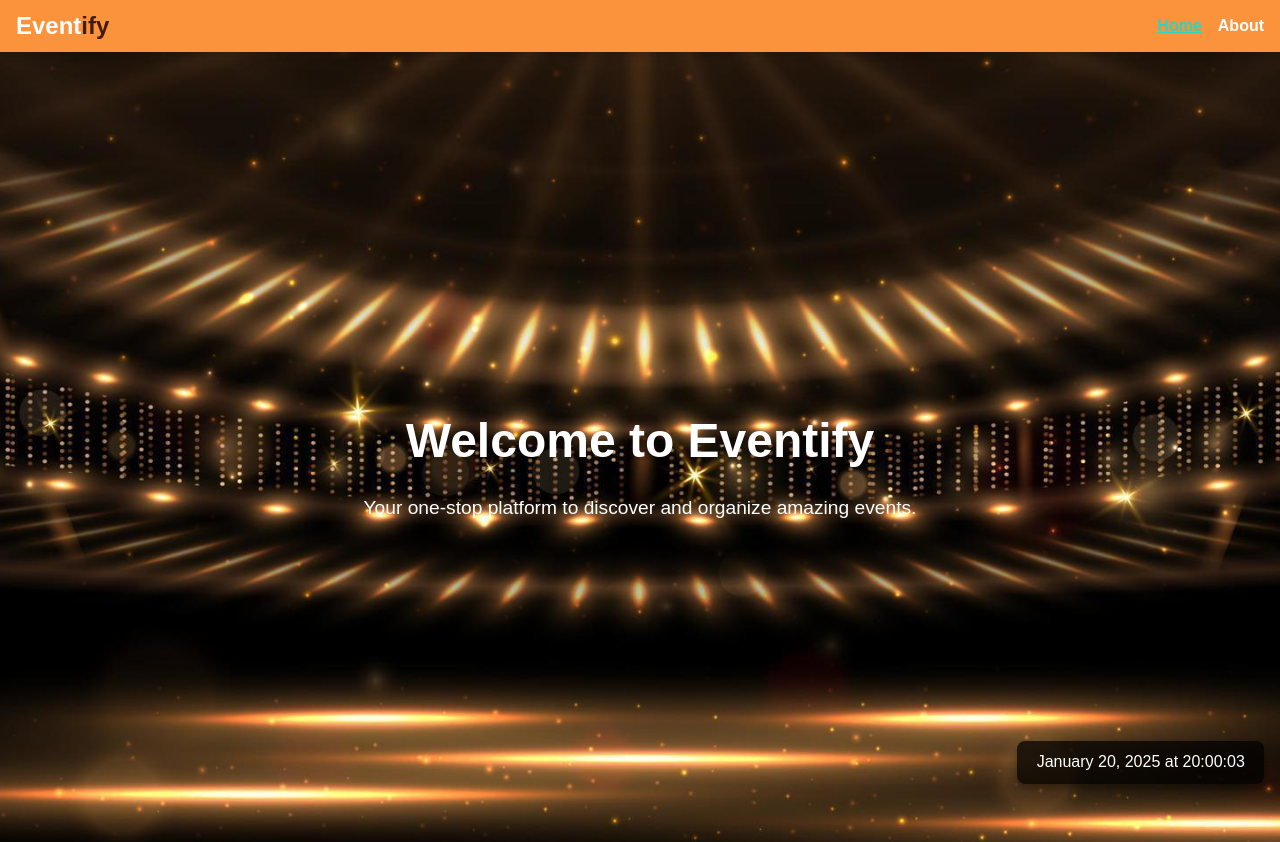
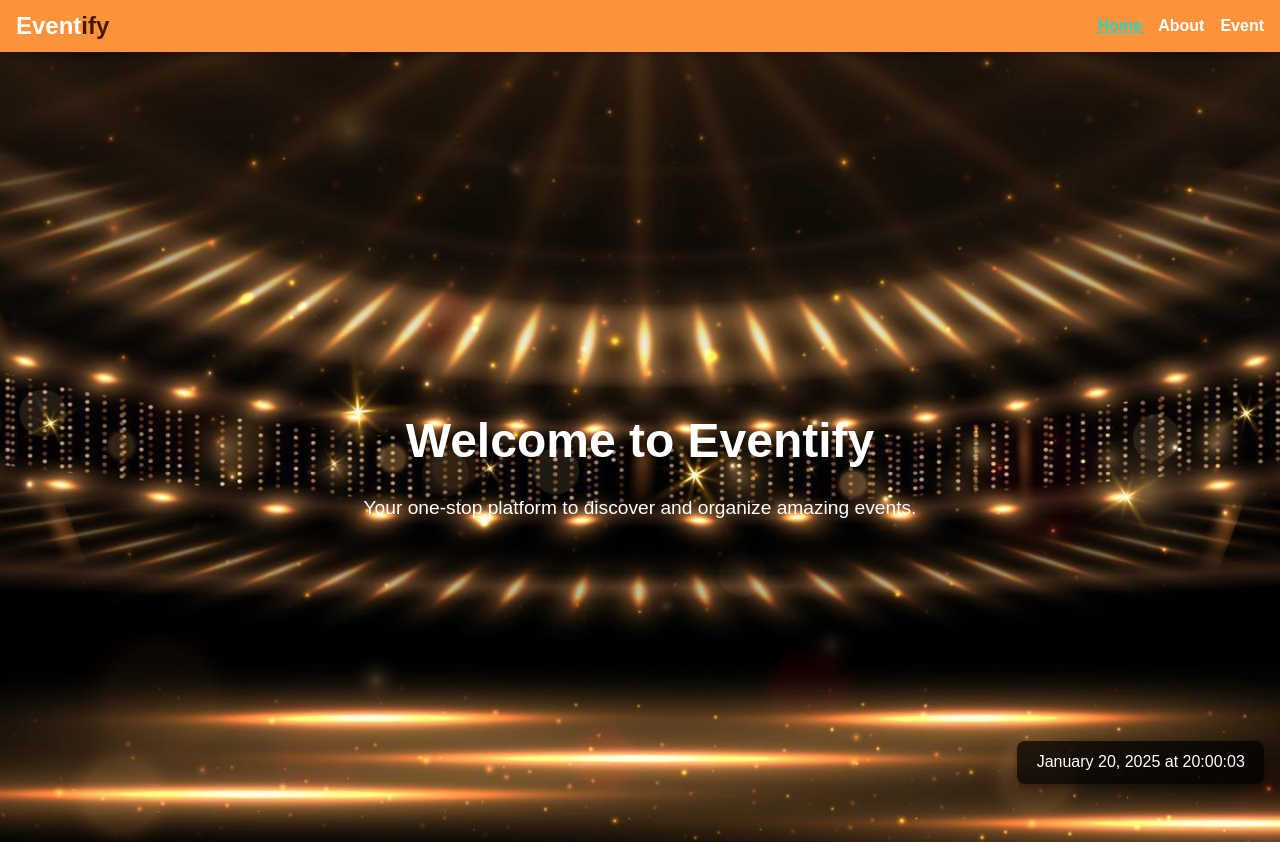
Before and after one commit to ChrisM-Code/Event, a React (Vite) app in the folder event/: page / in a window 1280 px wide. Shown: the top 842 px of the page. Built offline with nearby package versions, Linux system fonts and the light colour scheme.

Commit message:
Responsiveness

```diff
--- a/event/src/components/Home/NavBar.jsx
+++ b/event/src/components/Home/NavBar.jsx
@@ -1,4 +1,4 @@
-import { useEffect } from "react";
+import { useState, useEffect } from "react";
 import { Link, useLocation } from "react-router-dom";
 import styled from "styled-components";
 import Logo from "./Logo";
@@ -34,20 +34,52 @@ const NavLinks = styled.div`
       color: #2dd4bf;
     }
   }
+
+  @media (max-width: 768px) {
+    display: ${({ isOpen }) => (isOpen ? "flex" : "none")};
+    flex-direction: column;
+    gap: 0.5rem;
+    position: absolute;
+    top: 100%;
+    left: 0;
+    width: 100%;
+    align-items: center;
+    background-color: rgba(251, 146, 60, 0.95);
+    padding: 1rem;
+    box-shadow: 0 4px 6px rgba(0, 0, 0, 0.1);
+  }
+`;
+
+const MenuIcon = styled.div`
+  display: none;
+  font-size: 1.5rem;
+  color: white;
+  cursor: pointer;
+
+  @media (max-width: 768px) {
+    display: block;
+  }
 `;
 
 function NavBar() {
+  const [menuOpen, setMenuOpen] = useState(false);
   const location = useLocation();
 
+  const toggleMenu = () => {
+    setMenuOpen((prev) => !prev);
+  };
+
+  // Close the menu when the route changes
   useEffect(() => {
-    const scrollToTop = () => window.scrollTo({ top: 0, behavior: "smooth" });
-    scrollToTop();
+    setMenuOpen(false);
+    window.scrollTo({ top: 0, behavior: "smooth" });
   }, [location.pathname]);
 
   return (
     <NavbarWrapper>
       <Logo />
-      <NavLinks>
+      <MenuIcon onClick={toggleMenu}>{menuOpen ? "✖" : "☰"}</MenuIcon>
+      <NavLinks isOpen={menuOpen}>
         <Link to="/" className={location.pathname === "/" ? "active" : ""}>
           Home
         </Link>
@@ -57,6 +89,12 @@ function NavBar() {
         >
           About
         </Link>
+        <Link
+          to="/event"
+          className={location.pathname === "/event" ? "active" : ""}
+        >
+          Event
+        </Link>
       </NavLinks>
     </NavbarWrapper>
   );
--- a/event/src/ui/AppLayout.jsx
+++ b/event/src/ui/AppLayout.jsx
@@ -1,14 +1,41 @@
+import styled from "styled-components";
 import { Outlet } from "react-router-dom";
 import NavBar from "../components/Home/NavBar";
 
+// Styled components for layout
+const LayoutContainer = styled.div`
+  display: flex;
+  flex-direction: column;
+  min-height: 100vh;
+`;
+
+const Sticky = styled.div`
+  position: sticky;
+  top: 0;
+  z-index: 1000;
+  box-shadow: 0 2px 4px rgba(0, 0, 0, 0.1);
+`;
+
+const MainContent = styled.main`
+  flex: 1;
+  padding: 0rem;
+  background-color: #f9f9f9;
+
+  @media (max-width: 768px) {
+    padding: 0.1rem;
+  }
+`;
+
 const AppLayout = () => {
   return (
-    <>
-      <NavBar />
-      <main>
+    <LayoutContainer>
+      <Sticky>
+        <NavBar />
+      </Sticky>
+      <MainContent>
         <Outlet />
-      </main>
-    </>
+      </MainContent>
+    </LayoutContainer>
   );
 };
 
```
